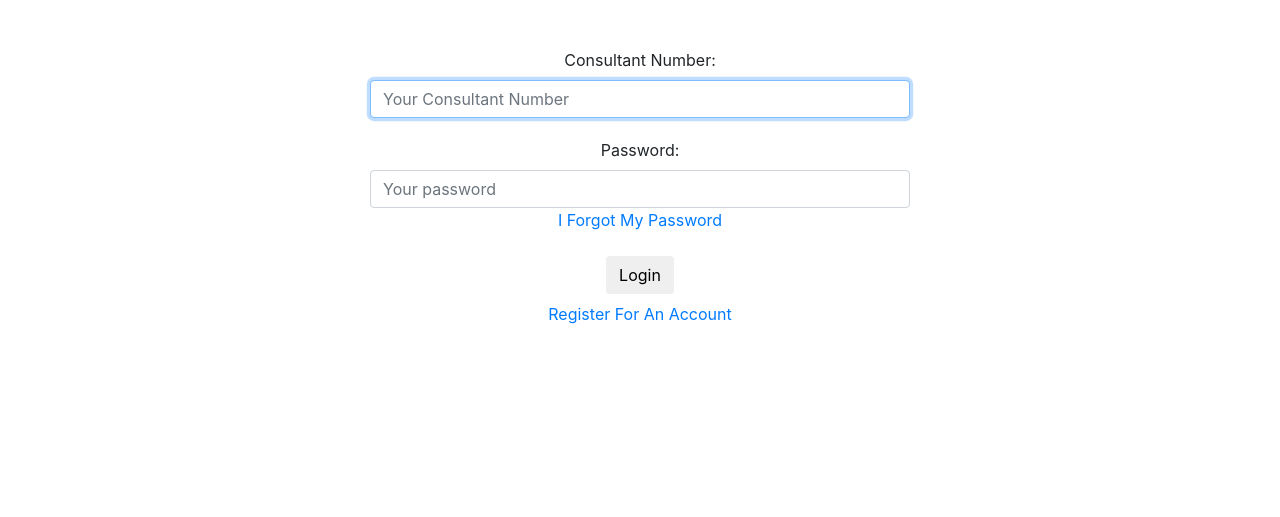
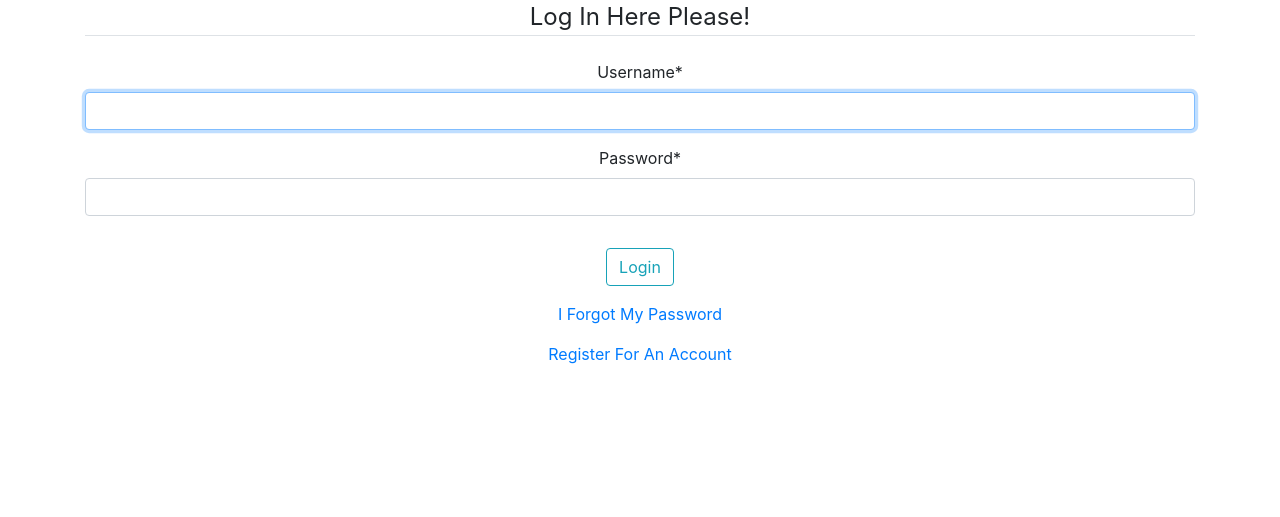
Before and after one commit to nfgrawker/maryKayProject, a Django app: page / in a window 1280 px wide. Shown: the part 283-800 px from the top of the page. Run offline with Django 3.2, Linux system fonts and the light colour scheme; some libraries are stand-ins or nearby versions.

Commit message:
more connecting login

```diff
--- a/inventory/views.py
+++ b/inventory/views.py
@@ -1,6 +1,10 @@
 from django.shortcuts import render
 from django.http import HttpResponse
 from django.contrib import messages
+from .models import Products, InventoryLog
 # Create your views here.
 def inventoryHome(request):
+    context = {
+        'products': Products.objects.all()
+    }
     return HttpResponse("COMING SOON!")
--- a/login/templates/login/homeLogin.html
+++ b/login/templates/login/homeLogin.html
@@ -1,4 +1,5 @@
 {% extends 'login/base.html' %}
+{% load crispy_forms_tags %}
 {% block content %}
     <div class="container mt-5">
         <div class="row">
@@ -7,27 +8,19 @@
             <div class="col-sm-4">
                 <img class="logo" src="https://www.logolynx.com/images/logolynx/98/98508507ef0d11aa8b9c58c106149309.jpeg" alt="MK Logo">
             </div>
-            <div class="col-sm-4"></div>
-            <div class="w-100 mt-5"></div>
-            <div class="col-sm-3"></div>
             <div class="container">
-                <form action="/login" class="row text-center" method="post">
-                    <div class="col-sm-3"></div>
-                    <div class="col-sm-6 form-group">
-                        <label for="">Consultant Number:</label>
-                        <input autofocus class="form-control" type="text" name="consultantNumber" placeholder="Your Consultant Number">
-                    </div>
-                    <div class="col-sm-3"></div>
-                    <div class="w-100 mt-1"></div>
-                    <div class="col-sm-3"></div>
-                    <div class="col-sm-6 form-group">
-                        <label for="">Password: </label>
-                        <input class="form-control" type="password" name="password" placeholder="Your password">
+                <form  class="text-center" method="POST">
+                    {% csrf_token %}
+                    <fieldset class="form-group">
+                        <legend class="border-bottom mb-4">Log In Here Please!</legend>
+                        {{ form|crispy }}
+                    </fieldset>
+                <div class="form-group">
+                    <button class="btn btn-outline-info" type="submit">Login</button>
+                </div>
                         <p><a href="/forgotpassword">I Forgot My Password</a></p>
-                        <input type="submit" value="Login" class="btn secondary white mt-2">
+
                         <p class="mt-2"><a href="/registeraccount">Register For An Account</a></p>
-
-                    </div>
                     <div class="col-sm-3"></div>
 
                 </form>
--- a/login/templates/login/register.html
+++ b/login/templates/login/register.html
@@ -1,7 +1,6 @@
-
-
+{% extends 'login/base.html' %}
+{% block content %}
     <div class="main">
-
         <div class="container">
             <form method="POST" class="registration-form" id="registration-form">
                 {% csrf_token %}
--- a/login/urls.py
+++ b/login/urls.py
@@ -1,7 +1,9 @@
 from django.urls import path, include
 from . import views
+from django.contrib.auth import views as auth_views
+
 urlpatterns = [
-    path('', views.homeLogin, name = "loginHome"),
+    path('', auth_views.LoginView.as_view(template_name='login/homeLogin.html'), name='login'),
     path('forgotpassword/', views.forgotPassword),
     path("registeraccount/", views.registerAccount),
 ]
```
Also changed, not shown: login/views.py (+8 -1 lines), maryKayProject/settings.py (+5 -2 lines).
